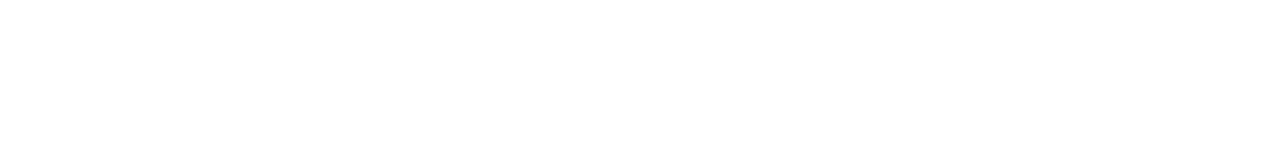
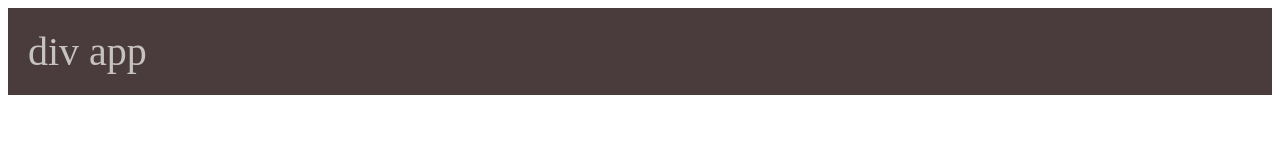
Before and after one commit to ThiagoMassenoMaciel/LearningGitCommands-.github.io, a plain HTML site: page index.html in a window 1280 px wide. Drawn offline with Linux system fonts and the light colour scheme.

Commit message:
Adicionado div app

```diff
--- a/index.html
+++ b/index.html
@@ -10,7 +10,9 @@
 
 </head>
 <body>
-
+  <div id="app">
+    div app
+  </div>
 </body>
 </html>
 <!--
--- a/style.css
+++ b/style.css
@@ -0,0 +1,15 @@
+:root{
+  font-size: 62.5%;
+}
+
+body{
+  font-size: 1.6rem;
+}
+
+#app{
+  background-color: hsla(0, 20%, 16%, 0.877);
+  color: #ffffffb0;
+  padding: 2rem;
+  margin: 0 auto;
+  font-size: 4rem;
+}
```
